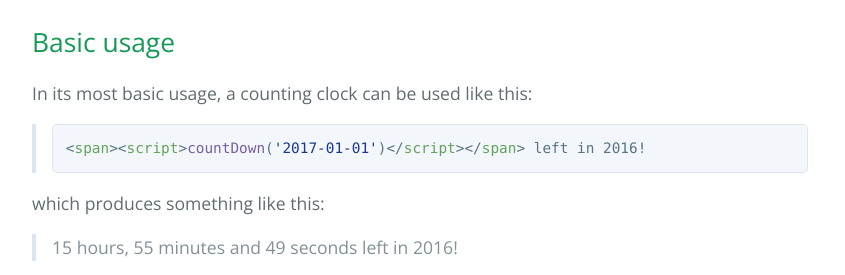
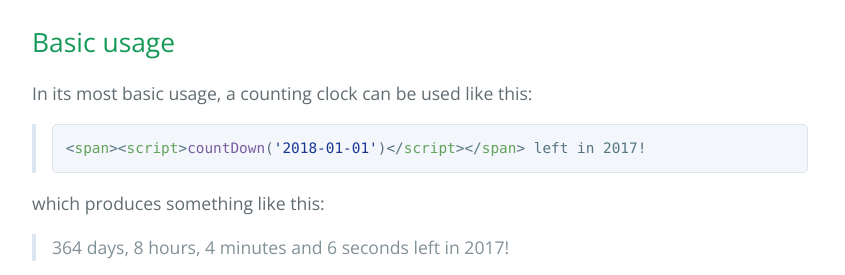
Before and after one commit to charpov/CountDown, a plain HTML site: page index.html in a window 1280 px wide. Shown: the part 940-1215 px from the top of the page, without its empty margins (192-1037 px from the left). Drawn offline with nearby package versions, Linux system fonts and the light colour scheme.

Commit message:
Update index.html
Updated from 2016 to 2017.

```diff
--- a/index.html
+++ b/index.html
@@ -46,13 +46,13 @@
 <p>In its most basic usage, a counting clock can be used like this:</p>
 
 <blockquote>
-<div class="highlight highlight-text-html-basic"><pre>&lt;<span class="pl-ent">span</span>&gt;<span class="pl-s1">&lt;<span class="pl-ent">script</span>&gt;<span class="pl-en">countDown</span>(<span class="pl-s"><span class="pl-pds">'</span>2017-01-01<span class="pl-pds">'</span></span>)&lt;/<span class="pl-ent">script</span>&gt;</span>&lt;/<span class="pl-ent">span</span>&gt; left in 2016!</pre></div>
+<div class="highlight highlight-text-html-basic"><pre>&lt;<span class="pl-ent">span</span>&gt;<span class="pl-s1">&lt;<span class="pl-ent">script</span>&gt;<span class="pl-en">countDown</span>(<span class="pl-s"><span class="pl-pds">'</span>2018-01-01<span class="pl-pds">'</span></span>)&lt;/<span class="pl-ent">script</span>&gt;</span>&lt;/<span class="pl-ent">span</span>&gt; left in 2017!</pre></div>
 </blockquote>
 
 <p>which produces something like this:</p>
 
 <blockquote>
-<p><span><script>countDown('2017-01-01')</script></span> left in 2016!</p>
+<p><span><script>countDown('2018-01-01')</script></span> left in 2017!</p>
 </blockquote>
 
 <p>The <code>&lt;span&gt;</code> element is important because the function will replace the entire contents of its containing element with a string.  Without the <code>&lt;span&gt;</code> (or some other element), this string could overwrite the entire page!</p>
```
